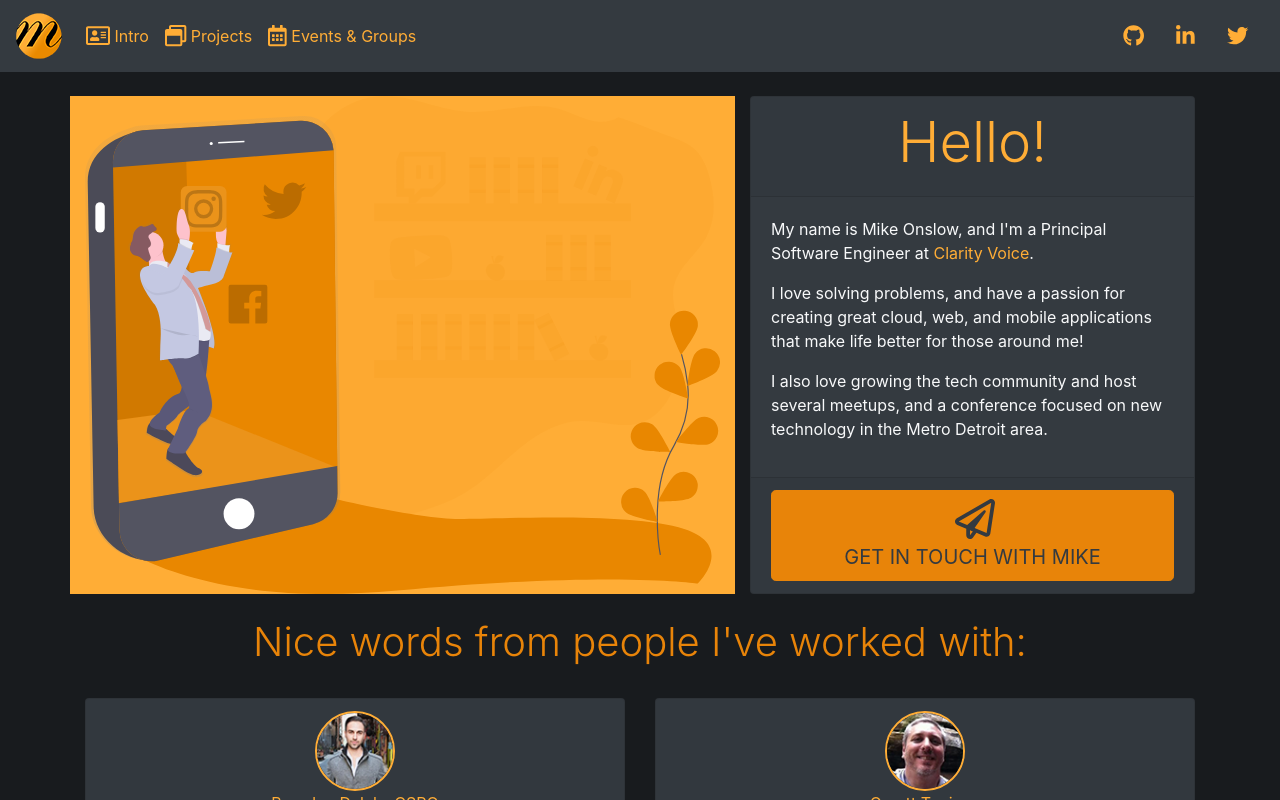
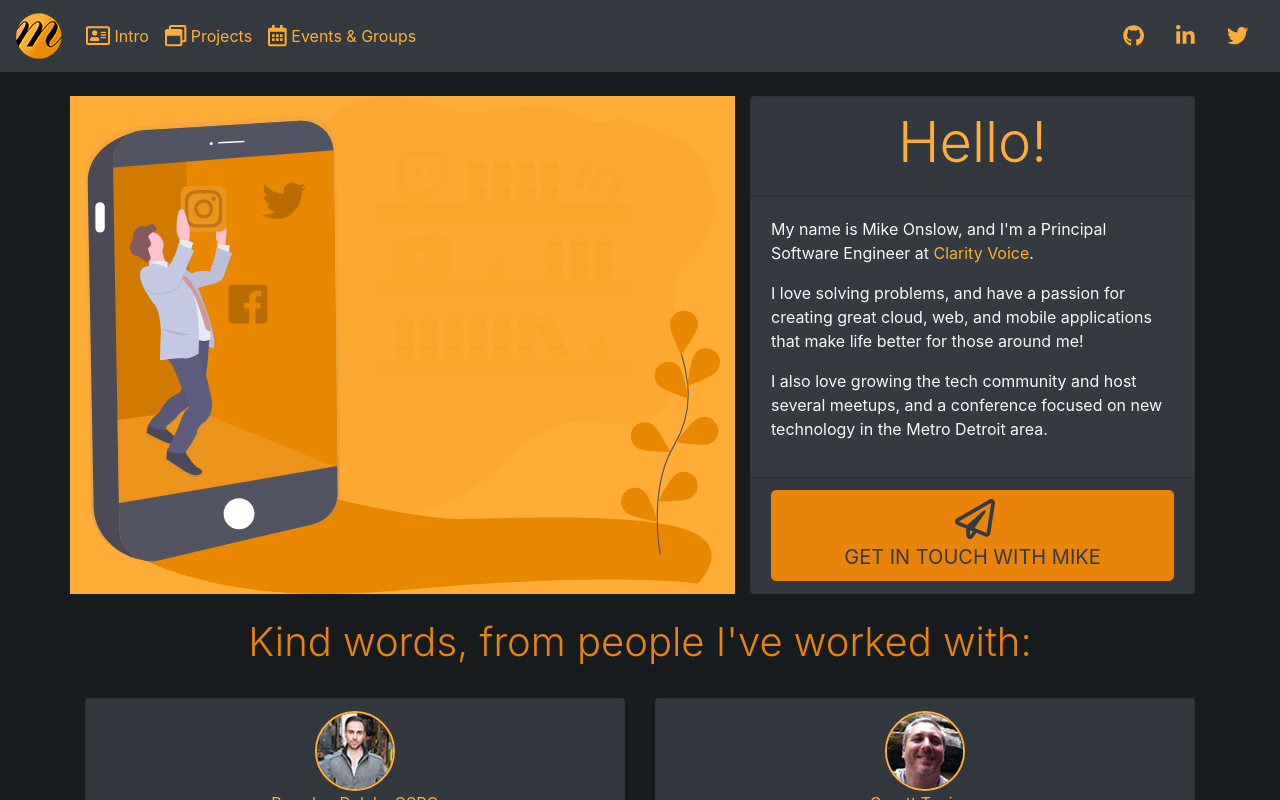
Before and after one commit to mikeonslow/mikeonslow.dev, a React (Create React App) app: page / in a window 1280 px wide. Shown: the top 800 px of the page. Built offline with nearby package versions, Linux system fonts and the light colour scheme.

Commit message:
updated wording

```diff
--- a/src/Pages/Home.js
+++ b/src/Pages/Home.js
@@ -81,7 +81,7 @@ const Home = props => {
       <Row>
         <Col sm={12}>
           <h1 className="display-6 text-secondary">
-            Nice words from people I've worked with:
+            Kind words, from people I've worked with:
           </h1>
         </Col>
       </Row>
```
